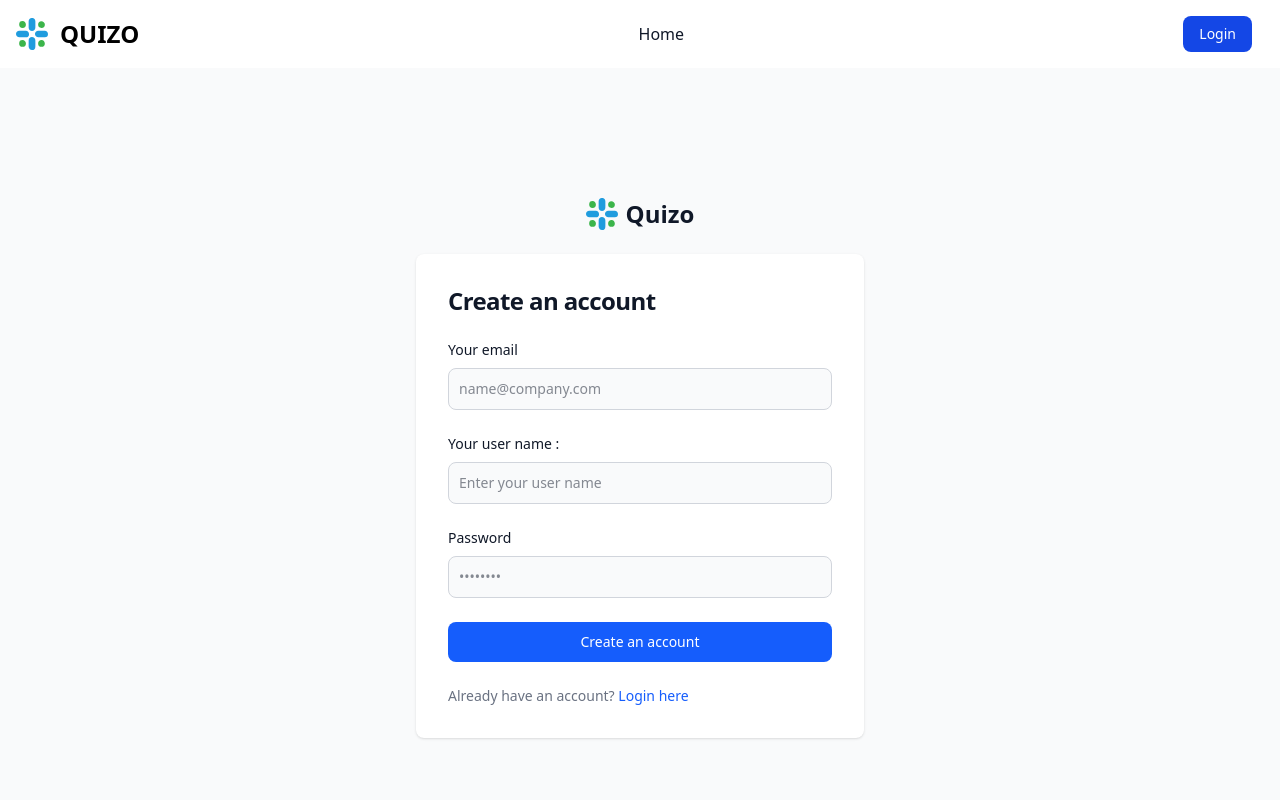
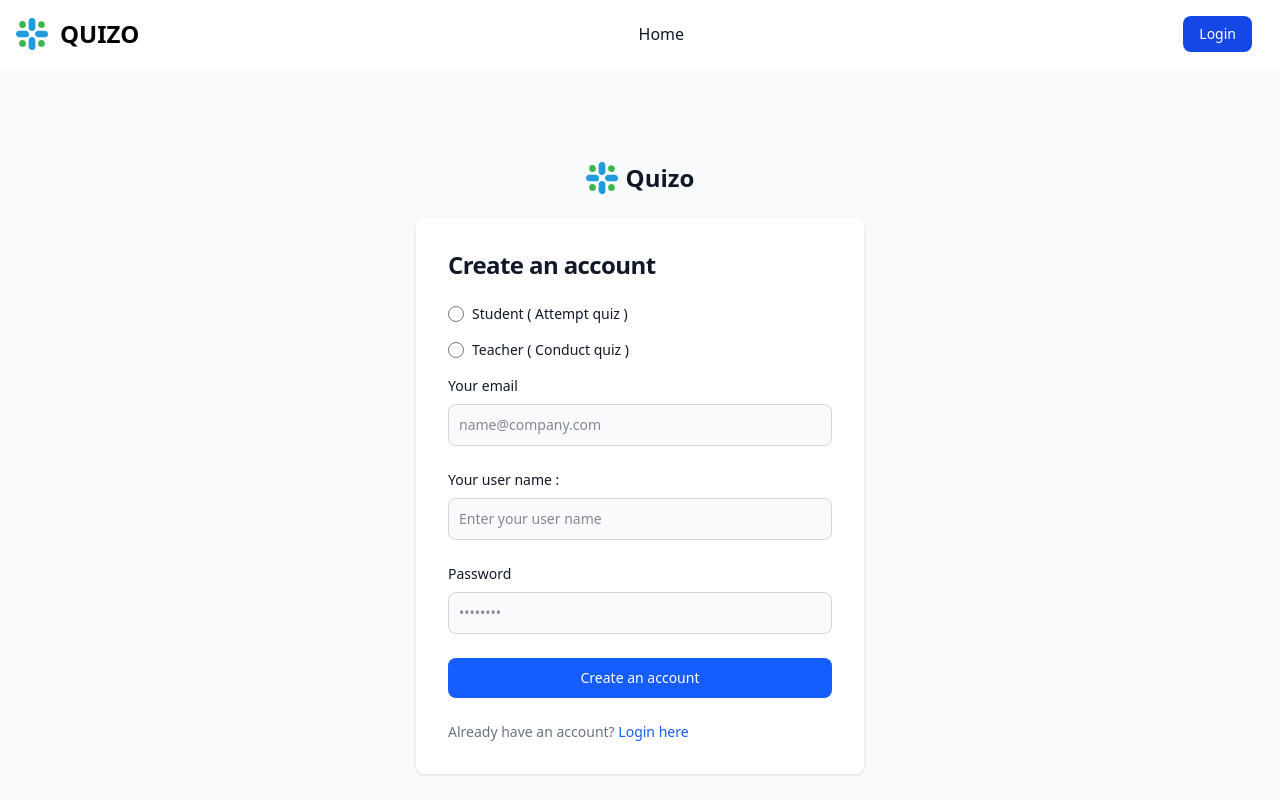
Before and after one commit to rbasavaraj4312/Quizo, a React (Vite) app in the folder frontend/: page /signup in a window 1280 px wide. Shown: the top 800 px of the page. Built offline with nearby package versions, Linux system fonts and the light colour scheme.

Commit message:
Update SignUp.jsx

```diff
--- a/frontend/src/Components/SignUp/SignUp.jsx
+++ b/frontend/src/Components/SignUp/SignUp.jsx
@@ -5,7 +5,7 @@
 
 const SignUp = ({ setLoggedIn, setUserType, setUserDetails, server }) => {
   const [Details, setDetails] = useState({
-    userType: "student",
+    userType: "",
     userName: "",
     email: "",
     password: "",
@@ -22,7 +22,7 @@
       });
 
       setDetails({
-        userType: "student",
+        userType: "",
         userName: "",
         email: "",
         password: "",
@@ -61,6 +61,40 @@
                 Create an account
               </h1>
               <form className="space-y-4 md:space-y-6" onSubmit={handleSubmit}>
+                <div className="flex items-center mb-4">
+                  <input
+                    id="userTypeStudent"
+                    type="radio"
+                    name="userType"
+                    value="student"
+                    checked={Details.userType === "student"}
+                    onChange={handleChange}
+                    required
+                    className="w-4 h-4 text-blue-600 bg-gray-100 border-gray-300 dark:bg-gray-700 dark:border-gray-600"
+                  />
+                  <label
+                    htmlFor="userTypeStudent"
+                    className="ml-2 text-sm font-medium text-gray-900 dark:text-gray-300">
+                    Student ( Attempt quiz )
+                  </label>
+                </div>
+                <div className="flex items-center mb-4">
+                  <input
+                    id="userTypeTeacher"
+                    type="radio"
+                    name="userType"
+                    value="teacher"
+                    checked={Details.userType === "teacher"}
+                    onChange={handleChange}
+                    required
+                    className="w-4 h-4 text-blue-600 bg-gray-100 border-gray-300 dark:bg-gray-700 dark:border-gray-600"
+                  />
+                  <label
+                    htmlFor="userTypeTeacher"
+                    className="ml-2 text-sm font-medium text-gray-900 dark:text-gray-300">
+                    Teacher ( Conduct quiz )
+                  </label>
+                </div>
                 <div>
                   <label
                     htmlFor="email"
```
